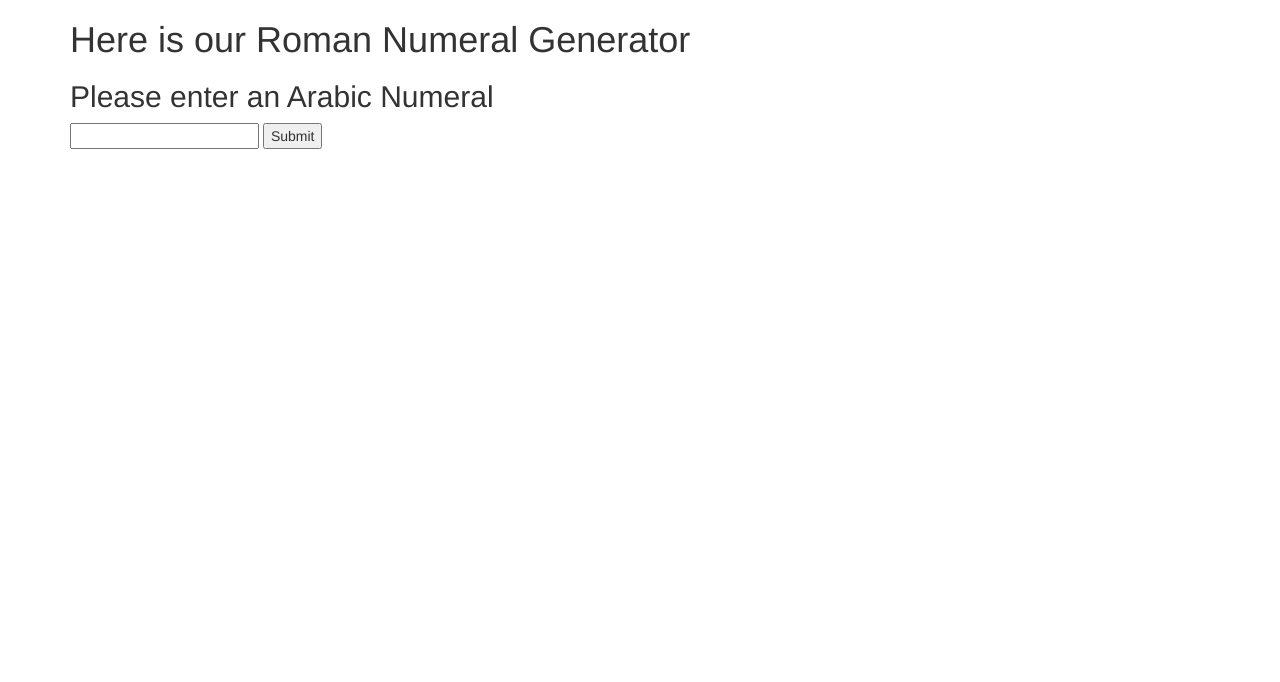
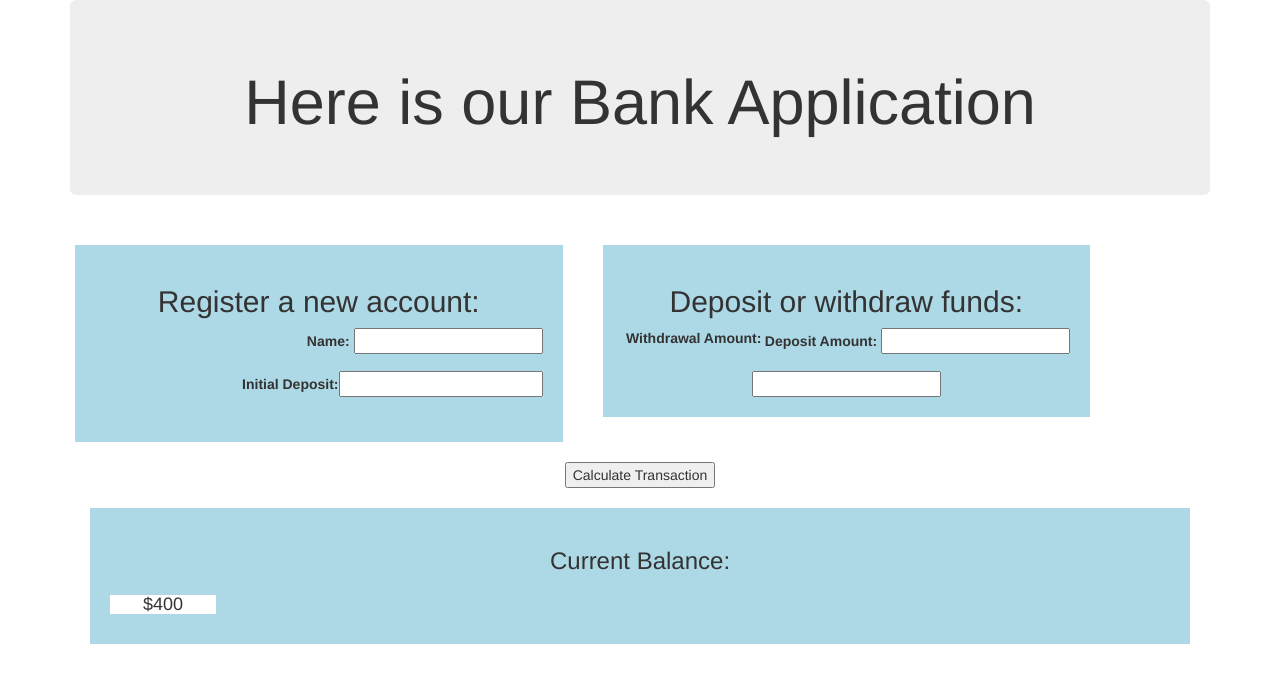
Before and after one commit to kayschulze/bank-account, a plain HTML site: page index.html in a window 1280 px wide. Drawn offline with nearby package versions, Linux system fonts and the light colour scheme.

Commit message:
add js functionality to page, current balance box that displays balance of account after intial and additional deposits are made.

```diff
--- a/css/styles.css
+++ b/css/styles.css
@@ -0,0 +1,26 @@
+.box {
+  background-color: lightblue;
+  padding: 20px;
+  margin: 20px;
+}
+
+.currentbalance {
+  text-align: center;
+}
+
+.row {
+  text-align: center;
+}
+
+.form-group {
+  float: right;
+}
+
+h4 {
+  background-color: white;
+  width: 10%;
+}
+
+.outputReading {
+  align-content: center;
+}
--- a/index.html
+++ b/index.html
@@ -2,26 +2,54 @@
 <html>
   <head>
     <meta charset="utf-8">
-    <title>Coding Tracker</title>
+    <title>Bank Account</title>
     <link href="https://maxcdn.bootstrapcdn.com/bootstrap/3.3.7/css/bootstrap.min.css" rel="stylesheet" integrity="sha384-BVYiiSIFeK1dGmJRAkycuHAHRg32OmUcww7on3RYdg4Va+PmSTsz/K68vbdEjh4u" crossorigin="anonymous">
     <link href="css/styles.css" rel="stylesheet" type="text/css">
-    <script
-      src="https://code.jquery.com/jquery-3.2.1.js"
+    <script src="https://code.jquery.com/jquery-3.2.1.js"
       integrity="sha256-DZAnKJ/6XZ9si04Hgrsxu/8s717jcIzLy3oi35EouyE="
       crossorigin="anonymous"></script>
     <script src="js/scripts.js"></script>
   </head>
   <body>
     <div class="container">
-      <h1>Here is our Roman Numeral Generator</h1>
-      <h2>Please enter an Arabic Numeral</h2>
-      <form id="userInput">
-        <input id="arabicNumeral" type="text">
-        <button type="submit">Submit</button>
+      <div class="jumbotron">
+        <h1><center>Here is our Bank Application</center></h1>
+      </div>
+      <div class="row">
+        <div class="col-md-5 box">
+          <h2>Register a new account:</h2>
+          <form id="bankInput">
+            <div class="form-group">
+              <label for="yourname">Name:</label>
+              <input id="yourname" type="text">
+            </div>
+            <div class="form-group">
+              <label for="initial-deposit">Initial Deposit:<label>
+              <input class="initial-deposit" type="text">
+            </div>
+          </div>
+          <div class="col-md-5 box">
+            <h2>Deposit or withdraw funds:</h2>
+            <div class="form-group">
+              <label for="deposit">Deposit Amount:</label>
+              <input class="deposit" type="text">
+            </div>
+              <label for="withdrawal">Withdrawal Amount:</label>
+              <input class="withdrawal" type="text">
+          </div>
+        </div>
+        <div class="row">
+          <button type="calculate">Calculate Transaction</button>
+
+        </div>
       </form>
-
-      <div id="generator">
-        <span id="output"></span>
+      <div class="row box">
+        <div id="currentbalance">
+          <h3>Current Balance:</h3>
+          <div class="outputReading">
+            <h4>$400</h4>
+          </div>
+        </div>
       </div>
     </div>
   </body>
--- a/js/scripts.js
+++ b/js/scripts.js
@@ -0,0 +1,33 @@
+// Business logic
+
+function Transaction(yourname, initial, deposit, withdrawal) {
+  this.yourname = yourname;
+  this.initial = initial;
+  this.deposit = deposit;
+  this.withdrawal = withdrawal;
+};
+
+function resetFields() {
+  $("input.initial-deposit").val("");
+  $("input.deposit").val("");
+  $("input.withdrawal").val("");
+};
+
+Transaction.prototype.calcNewDeposit = function() {
+  return this.initial + this.deposit - this.withdrawal;
+};
+
+// User interface logic
+$(function() {
+  $("#bankInput").submit(function(event) {
+    event.preventDefault();
+    var inputtedName = $("input.yourname").val();
+    var inputtedInitialDeposit = parseInt($("input.initial-deposit").val());
+    var inputtedDeposit = parseInt($("input.deposit").val());
+    var inputtedWithdrawal = parseInt($("input.withdrawal").val());
+    var newTransaction = new Transaction(inputtedName, inputtedInitialDeposit, inputtedDeposit, inputtedWithdrawal);
+    console.log(newTransaction);
+
+    $("#currentbalance").text(newTransaction.calcNewDeposit());
+  });
+});
```
